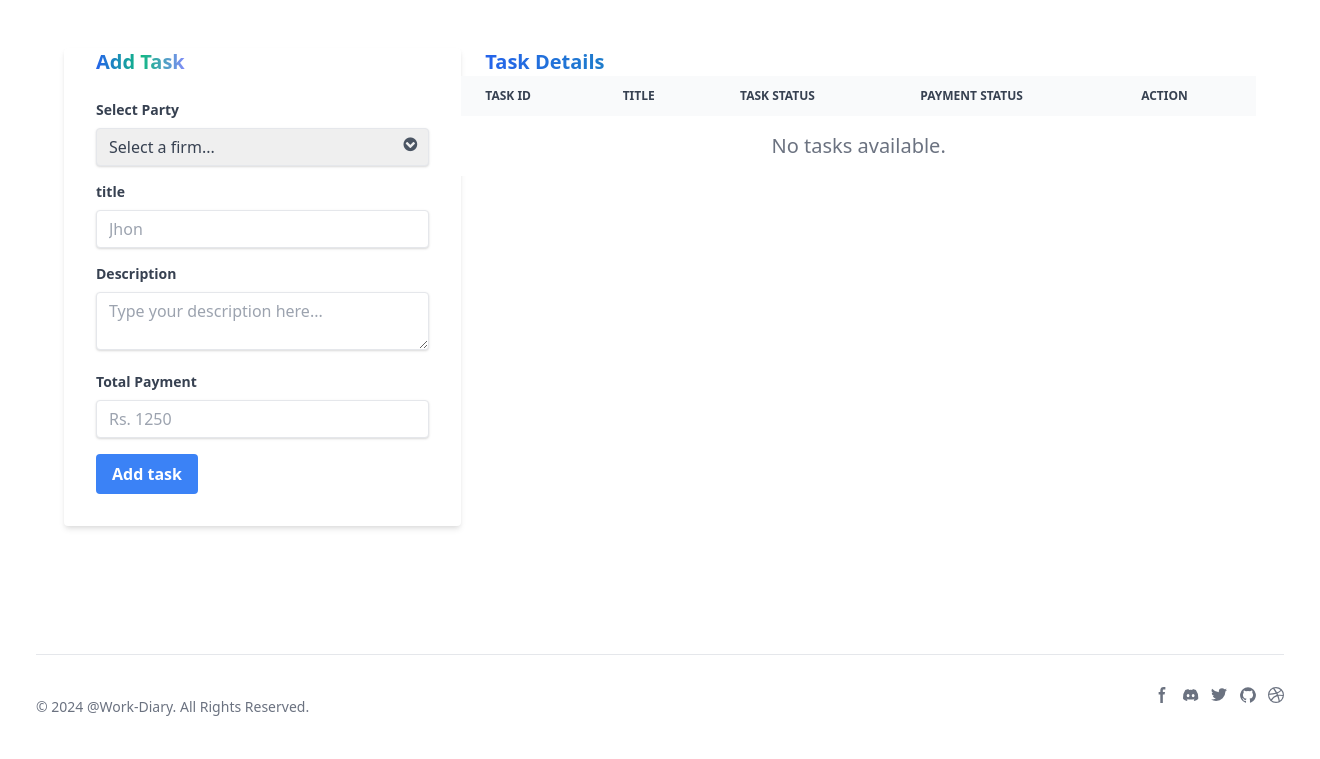
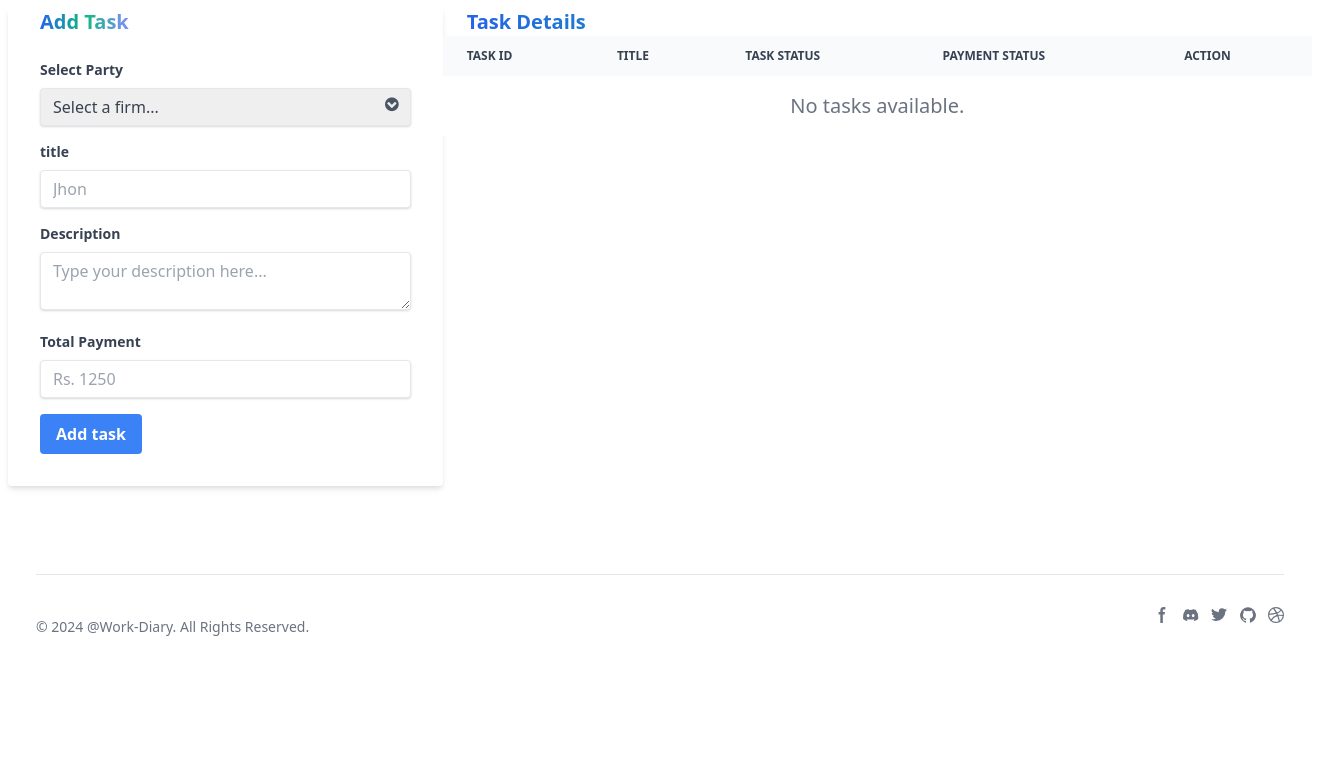
Before and after one commit to brijeshpytops/work-dairy, a Django app: page /parties/add_task/ in a window 1320 px wide; the page is wider, and only the part inside the window is pictured. Shown: the part 80-839 px from the top of that part. After the commit the page ends 716 px from the top of that part, so only its background shows below. Run offline with Django 5.2, Linux system fonts and the light colour scheme; some libraries are stand-ins or nearby versions.

Commit message:
remove margin padding

```diff
--- a/labor/templates/base.html
+++ b/labor/templates/base.html
@@ -114,7 +114,7 @@
           {% endfor %}
       </ul>
       {% endif %}
-  <div class="mx-16 my-12">
+  <div class="mx-2 my-2">
     {% block body %}
 
     {% endblock %}
```
